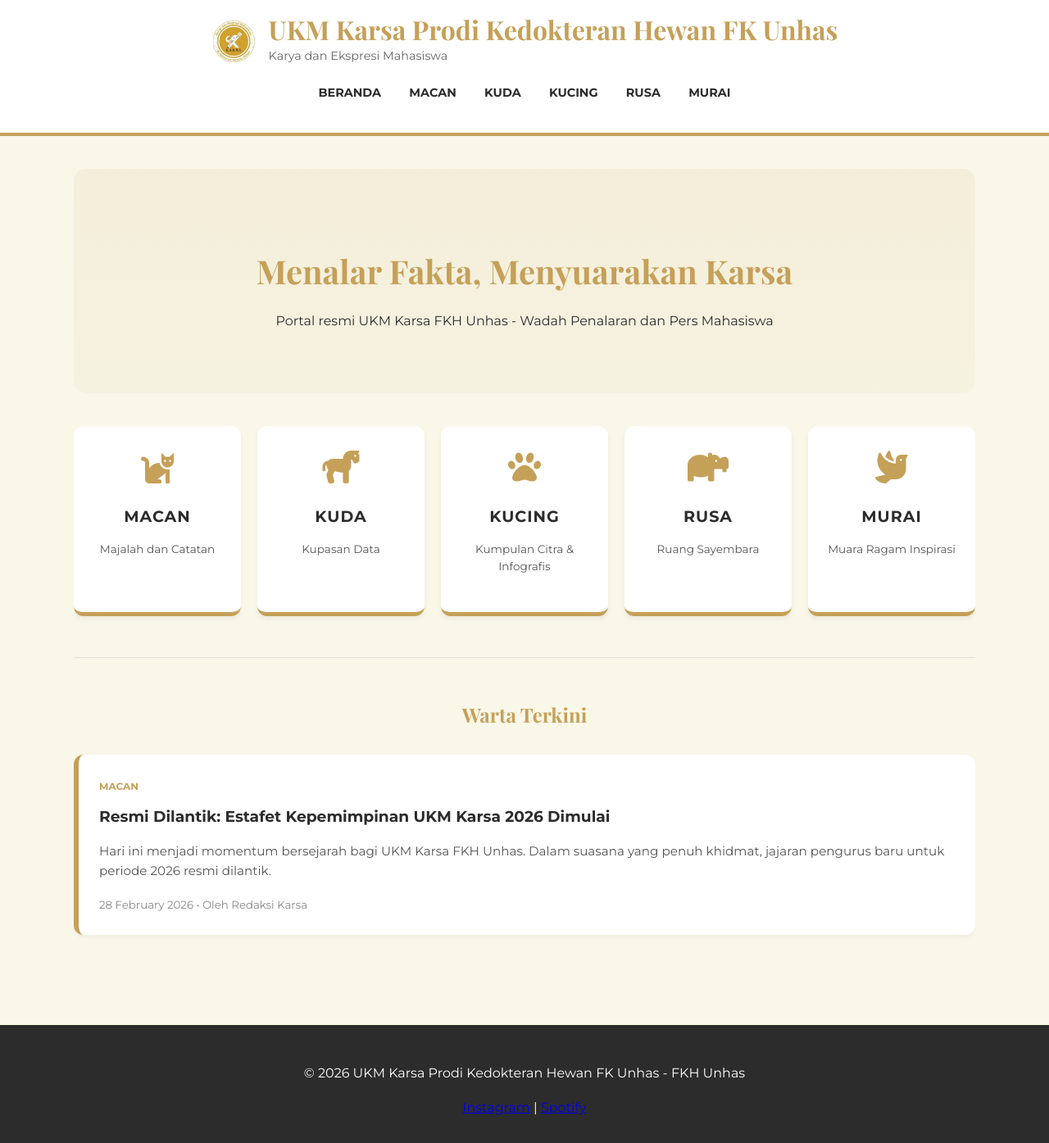
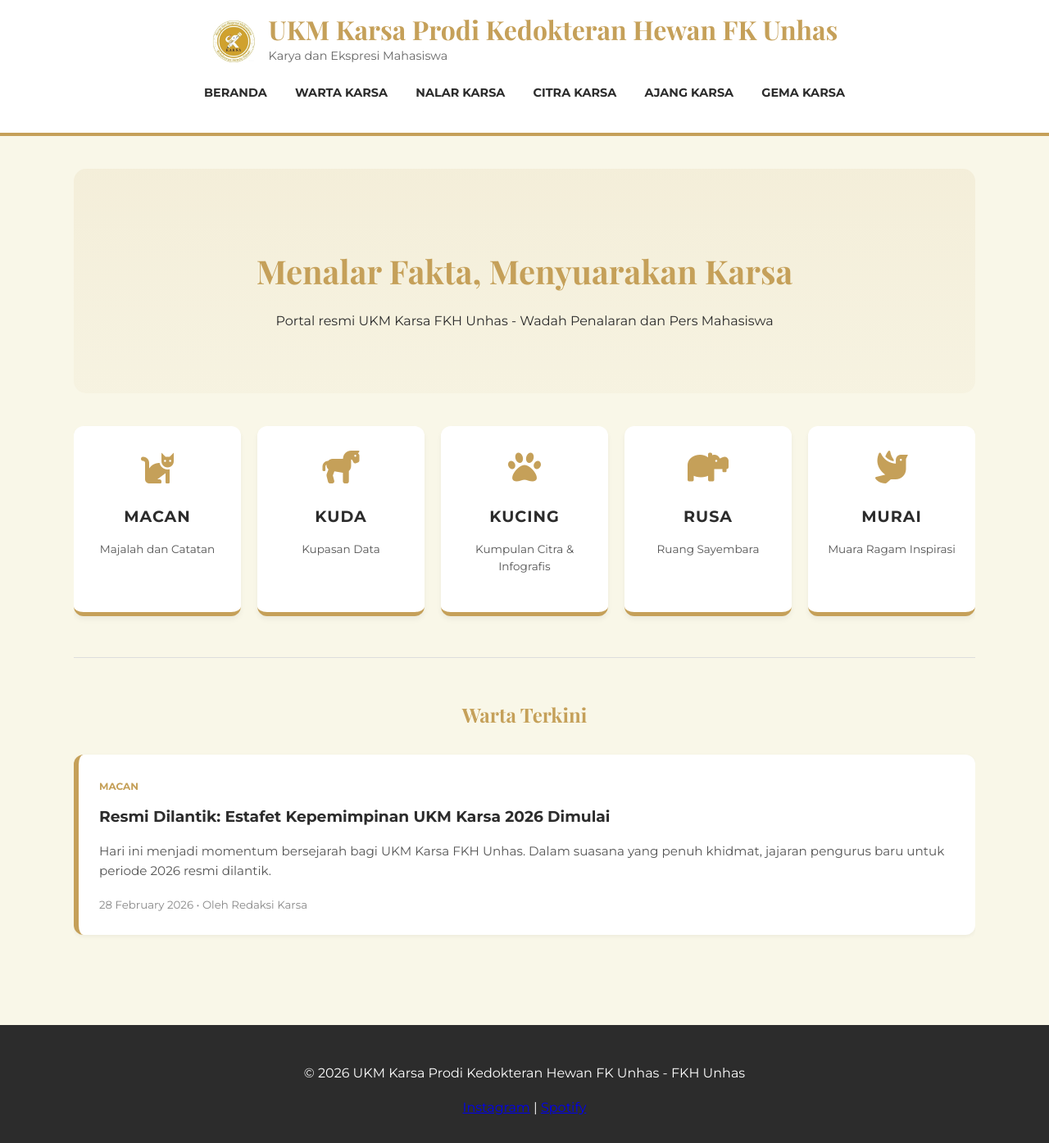
Before and after one commit to rianhs/ukm-karsa, a Jekyll site: the page built from index.html, in a window 1280 px wide. Shown: the whole page at 82% size. Built offline with Jekyll 4.4.1, drawn with Linux system fonts in a browser that asks for light colours.

Commit message:
Update navigation links in default layout

```diff
--- a/_layouts/default.html
+++ b/_layouts/default.html
@@ -26,11 +26,11 @@
             <nav>
                 <ul>
                     <li><a href="{{ '/' | relative_url }}">Beranda</a></li>
-                    <li><a href="{{ '/category/macan' | relative_url }}">MACAN</a></li>
-                    <li><a href="{{ '/category/kuda' | relative_url }}">KUDA</a></li>
-                    <li><a href="{{ '/category/kucing' | relative_url }}">KUCING</a></li>
-                    <li><a href="{{ '/category/rusa' | relative_url }}">RUSA</a></li>
-                    <li><a href="{{ '/category/murai' | relative_url }}">MURAI</a></li>
+                    <li><a href="{{ '/category/warta-karsa' | relative_url }}">Warta Karsa</a></li>
+                    <li><a href="{{ '/category/nalar-karsa' | relative_url }}">Nalar Karsa</a></li>
+                    <li><a href="{{ '/category/citra-karsa' | relative_url }}">Citra Karsa</a></li>
+                    <li><a href="{{ '/category/ajang-karsa' | relative_url }}">Ajang Karsa</a></li>
+                    <li><a href="{{ '/category/gema-karsa' | relative_url }}">Gema Karsa</a></li>
                 </ul>
             </nav>
         </div>
```
